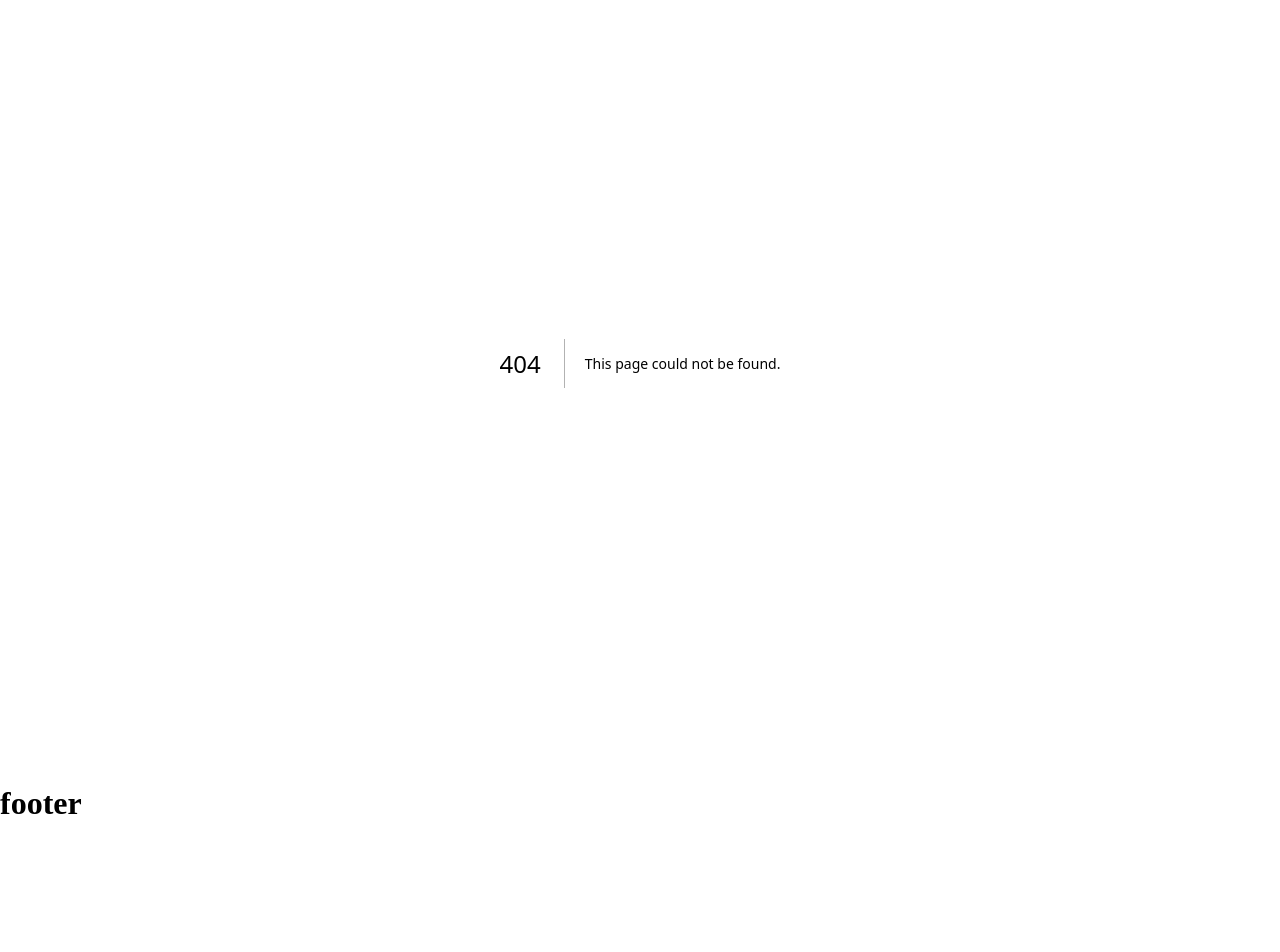
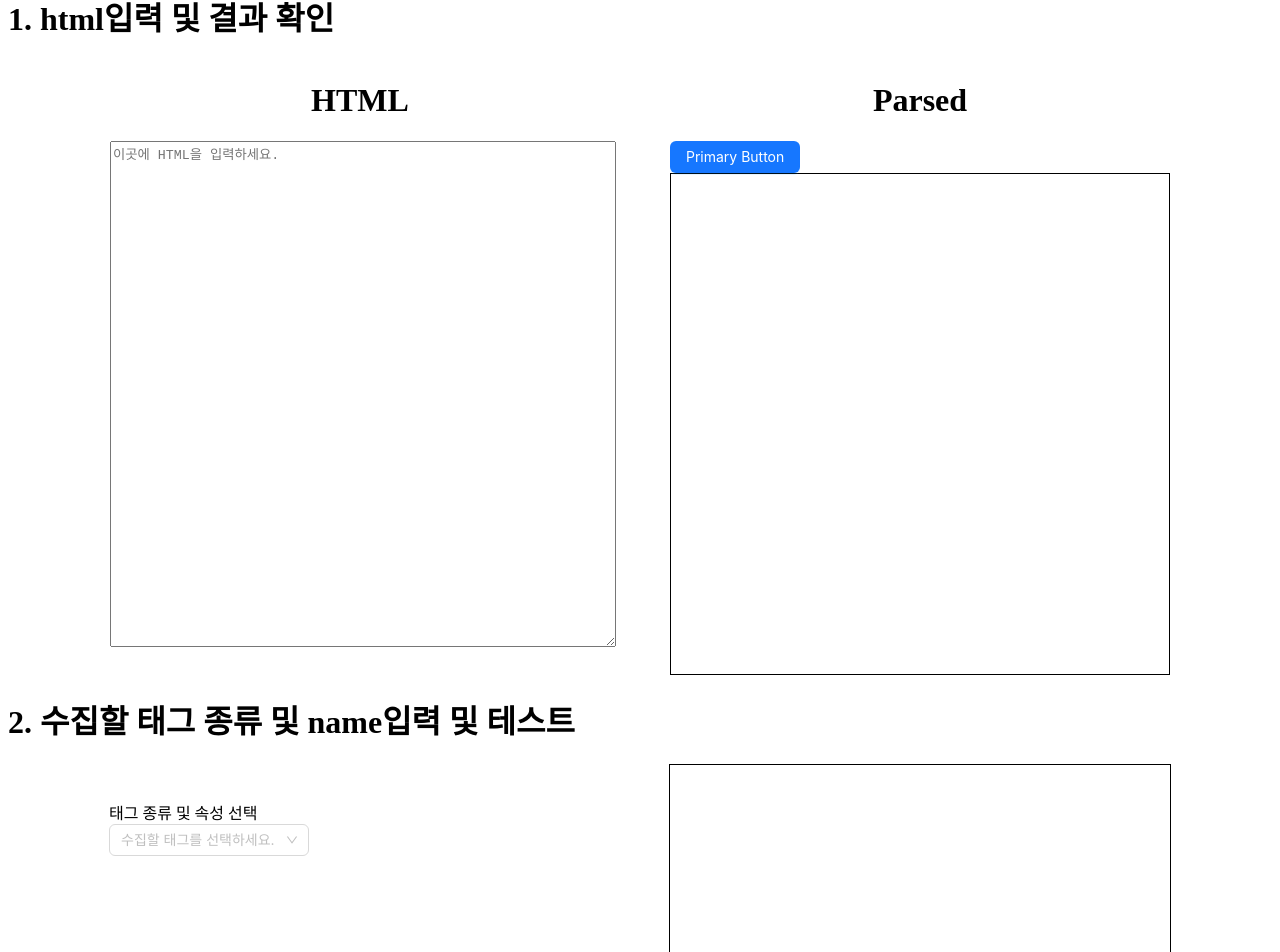
Before and after one commit to Ddongh/fine-tuning-chatbot, a Next.js app in the folder frontend/fine-tuning-chatbot/: page /admin_page/register_info_templete in a window 1280 px wide. Before the commit this address had no page. Shown: the part 116-1068 px from the top of the page. Before the commit the page ends 960 px from the top, so only its background shows below. Built offline with nearby package versions, Linux system fonts and the light colour scheme.

Commit message:
면접준비

```diff
--- /dev/null
+++ b/frontend/fine-tuning-chatbot/pages/admin_page/register_info_templete.tsx
@@ -0,0 +1,136 @@
+import React, {useEffect, useState, ChangeEvent, useRef} from 'react';
+import { Input, Select, Button } from "antd"
+
+const Info_page: React.FC = () => {
+
+    const [html, setHtml] = useState<string>(""); // HTML코드
+    const [tagName, setTagName] = useState<string>("") // 수집할 태그 종류
+    const textareaRef = useRef<HTMLTextAreaElement | null>(null);
+    const parsedHTML = useRef<HTMLDivElement | null>(null);
+
+    useEffect(() => {
+        // HTML 파싱 로직
+        if (parsedHTML.current) {
+            const parser = new DOMParser();
+            // const doc = parser.parseFromString(html.replaceAll("\n", "<br>"), 'text/html');
+            const doc = parser.parseFromString(html, 'text/html');
+
+            // 파싱된 HTML을 parsedHTML 요소에 설정
+            parsedHTML.current.innerHTML = '';
+            parsedHTML.current.appendChild(doc.documentElement);
+        }
+    }, [html])
+
+
+    const onHtmlChange = (e: ChangeEvent<HTMLTextAreaElement>) => {
+        const newHtmlValue: string = e.target.value;
+        setHtml(newHtmlValue);
+    };
+
+    const handleTagChange = (value: string) => {
+        setTagName(value);
+    }
+    const handleTypeChange = (value: string) => {
+        // setTagName(value);
+        console.log(value);
+    }
+    return (
+        <div>
+            <h1>1. html입력 및 결과 확인</h1>
+            <div style={{display:'flex', justifyContent: 'center'}}>
+                <div style={{width:"500px", marginRight:"30px"}}>
+                    <h1 style={{textAlign:"center"}}>HTML</h1>
+                    <textarea
+                    style={{height:"500px"}}
+                    ref={textareaRef}
+                    value={html}
+                    onChange={onHtmlChange}
+                    placeholder="이곳에 HTML을 입력하세요."
+                    />
+                </div>
+                <div style={{width:"500px", marginLeft:"30px"}}>
+                    <h1 style={{textAlign:"center"}}>Parsed</h1>
+                        <Button type="primary">Primary Button</Button>
+                    <div ref={parsedHTML} style={{border:"1px solid black", minHeight:"500px"}}></div>
+                </div>
+            </div>
+            <h1>2. 수집할 태그 종류 및 name입력 및 테스트</h1>
+            <div style={{display:'flex', justifyContent: 'center'}}>
+                <div style={{width:"500px", height:"300px", marginRight:"30px"}}>
+                {/* 1. 템플릿 명:  */}
+                {/* <Input type="text" style={{width:"300px"}}></Input> */}
+                <br /><br />
+                태그 종류 및 속성 선택
+
+                <br></br>
+                <Select
+                // defaultValue="input"
+                placeholder= "수집할 태그를 선택하세요."
+                style={{
+                    width: 200,
+                }}
+                onChange={handleTagChange}
+                options={[
+                    {
+                    value: 'input',
+                    label: 'input',
+                    },
+                    {
+                    value: 'select',
+                    label: 'select',
+                    },
+                    {
+                    value: 'textarea',
+                    label: 'textarea',
+                    },
+
+                ]}
+                />
+                {tagName === "input" &&
+                    <Select
+                    // defaultValue="input"
+                    placeholder= "input태그의 type을 선택하세요"
+                    style={{
+                        width: 200,
+                    }}
+                    onChange={handleTypeChange}
+                    options={[
+                        {
+                        value: 'text',
+                        label: 'text',
+                        },
+                        {
+                        value: 'radio',
+                        label: 'radio',
+                        },
+                        {
+                        value: 'checkbox',
+                        label: 'checkbox',
+                        },
+                        {
+                        value: 'date',
+                        label: 'date',
+                        },
+                        {
+                        value: 'email',
+                        label: 'email',
+                        },
+                        {
+                        value: 'range',
+                        label: 'range',
+                        },
+
+                    ]}
+                    />
+                }
+
+                </div>
+                <div style={{width:"500px", marginLeft:"30px", border:"1px solid black"}}>
+
+                </div>
+            </div>
+        </div>
+    );
+}
+
+export default Info_page;
```
Also changed, not shown: frontend/fine-tuning-chatbot/pages/admin_page/register_page.tsx (deleted, +0 -95 lines).
